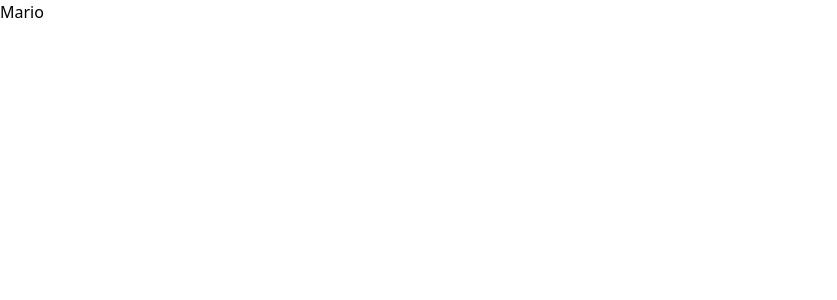
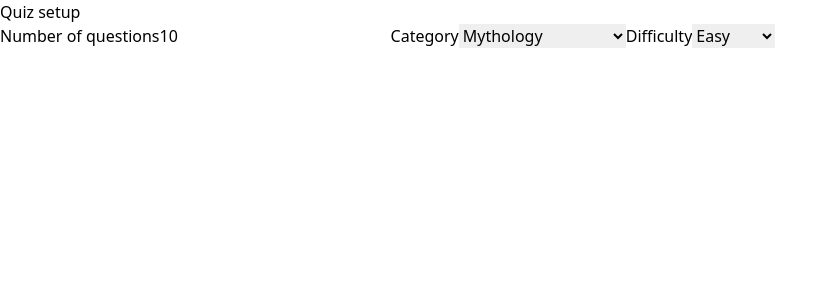
Before and after one commit to MarioMilosevic/Quiz-App, a React (Vite) app: page / in a window 1280 px wide. Shown: the top 300 px of the page, without its empty margins (0-837 px from the left). Built offline with nearby package versions, Linux system fonts and the light colour scheme.

Commit message:
Add options

```diff
--- a/index.html
+++ b/index.html
@@ -3,11 +3,14 @@
   <head>
     <meta charset="UTF-8" />
     <link rel="icon" type="image/svg+xml" href="/src/assets/quiz icon.png" />
+    <link rel="preconnect" href="https://fonts.googleapis.com">
+<link rel="preconnect" href="https://fonts.gstatic.com" crossorigin>
+<link href="https://fonts.googleapis.com/css2?family=PT+Sans:ital,wght@0,400;0,700;1,400;1,700&family=Roboto:wght@300;400;500;700&display=swap" rel="stylesheet">
     <meta name="viewport" content="width=device-width, initial-scale=1.0" />
     <title>Quiz App</title>
   </head>
   <body>
-    <div id="root"></div>
+    <div id="root" class="font-[Roboto]"></div>
     <script type="module" src="/src/main.tsx"></script>
   </body>
 </html>
--- a/src/App.tsx
+++ b/src/App.tsx
@@ -1,7 +1,25 @@
 function App() {
   return (
     <>
-      <div className="border border-black">Mario</div>
+      <div className="border border-black">
+        <h1>Quiz setup</h1>
+        <label htmlFor="questions">Number of questions</label>
+        <input type="number" value="10" />
+
+        <label htmlFor="">Category</label>
+        <select name="category" id="category">
+          <option value="Mythology">Mythology</option>
+          <option value="General Knowledge">General Knowledge</option>
+          <option value="Video Games">Video Games</option>
+          <option value="Sports">Sports</option>
+        </select>
+        <label htmlFor="difficulty">Difficulty</label>
+        <select name="difficulty" id="difficulty">
+          <option value="easy">Easy</option>
+          <option value="medium">Medium</option>
+          <option value="Hard">Hard</option>
+        </select>
+      </div>
     </>
   );
 }
```
